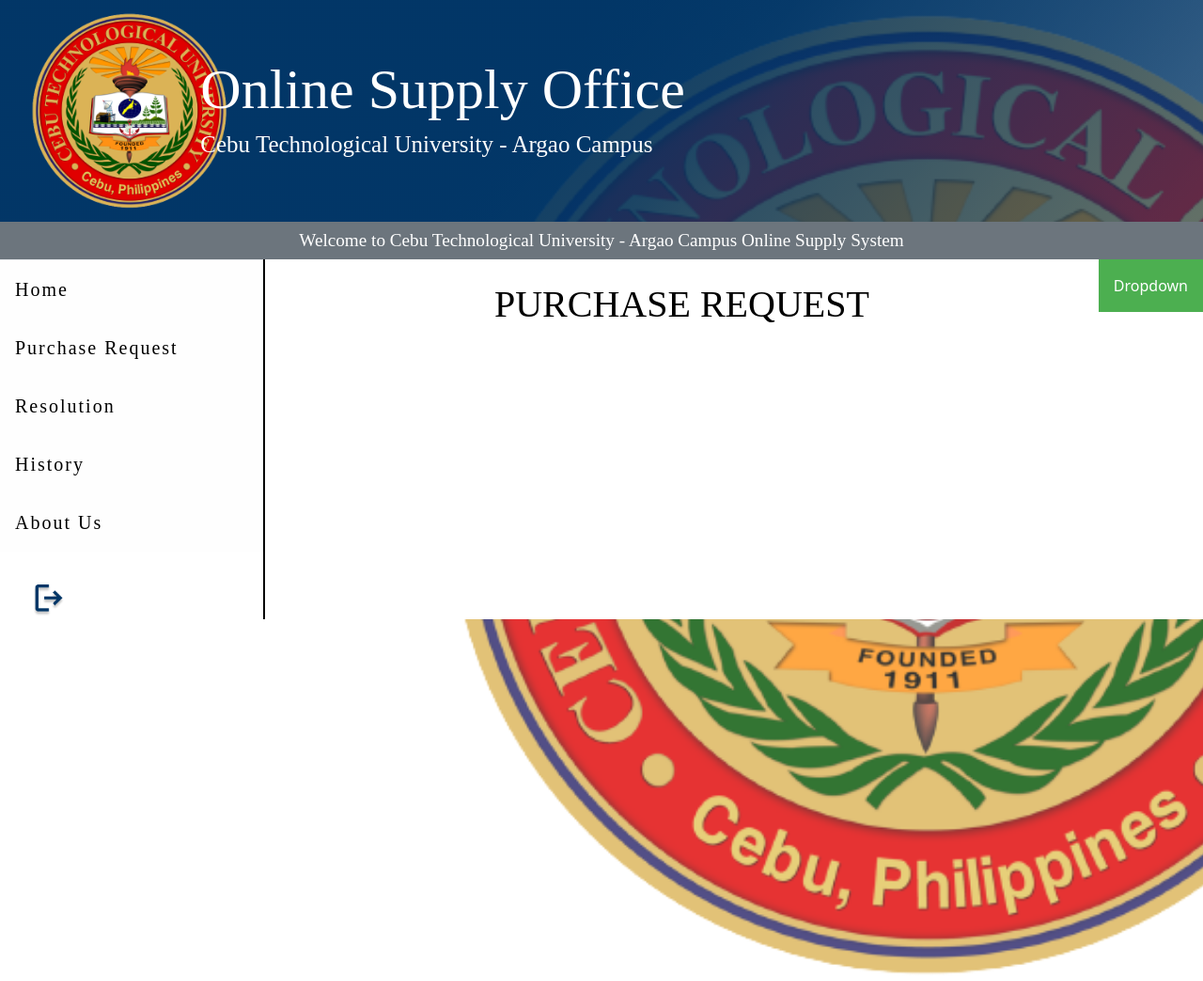
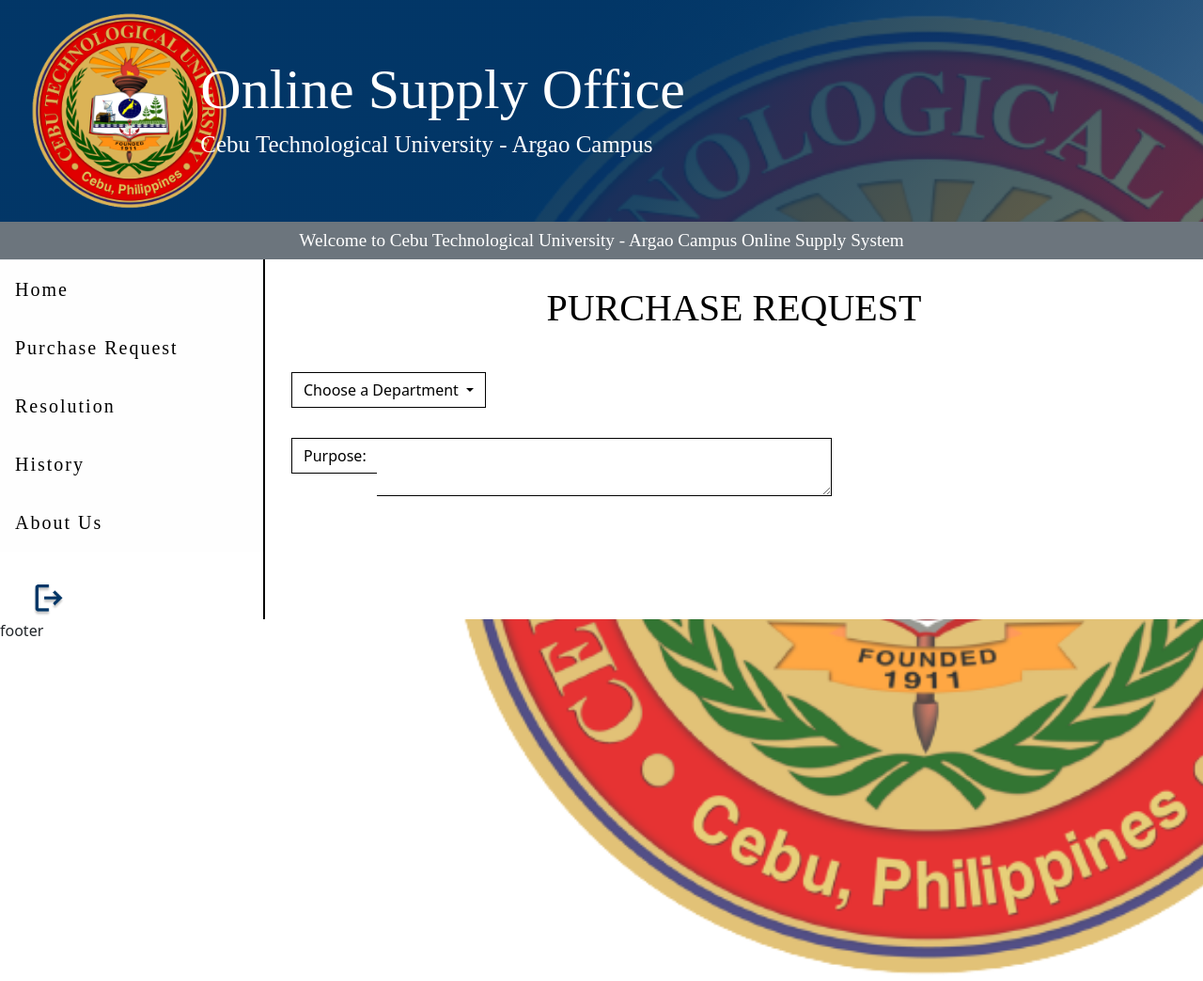
Before and after one commit to kristina0331/online_supply_system, a Django app: page /requester/ in a window 1280 px wide; the page is wider, and only the part inside the window is pictured. Shown: that part at 94% size. Run offline with Django 4.2, Linux system fonts and the light colour scheme; some libraries are stand-ins or nearby versions.

Commit message:
09-15-2023

```diff
--- a/accounts/static/css/main.css
+++ b/accounts/static/css/main.css
@@ -85,7 +85,6 @@
     font-weight: var(--bs-body-font-weight);
     color: var(--bs-body-color);
     text-align: var(--bs-body-text-align);
-    height: auto;
 
   }
   .navbar {
@@ -253,13 +252,16 @@
     .pr {
         font-size: 4opx;
         font-family: serif;
+        display: flex;
+        align-content: center;
     }
     .container {
         display: flex;
         color: #000;
         display: flex;
         align-content: center;
-        justify-content: center;
+        justify-content: space-evenly;
+        padding: 4px !important;
     }
     .arrow_img {
         height: 40px;
@@ -268,44 +270,106 @@
     }
 
     /* dropdown */
-    .dropbtn {
-      background-color: #4CAF50;
-      color: white;
-      padding: 16px;
-      font-size: 16px;
-      border: none;
-      cursor: pointer;
+   .dropdown {
+    padding-top: 2rem;
+    padding-left: 1rem;
+   }
+   .btn btn-secondary dropdown-toggle{
+    padding: 2rem;
+   }
+   .btn-secondary {
+    color: black;
+    border: 1px solid black;
+    border-radius: 0%;
+    background-color: transparent !important;
+  }
+  .dropdown-menu {
+    background-color: transparent !important;
+    transition: background-color 0.3s ease; /* Add a transition for background-color */
+  }
+
+  .dropdown-menu:hover {
+    background-color: transparent !important;
+  }
+
+  .dropdown-item {
+    color: black !important;
+    transition: color 0.3s ease; /* Add a transition for text color */
+    border: 1px solid black;
+    border-radius: 0%;
+    background-color:  #6C757D;
+  }
+
+  .dropdown-menu:hover .dropdown-item {
+    color: black !important;
+  }
+    /* end of dropdown */
+
+    /* form
+    .form-control {
+      display: table-caption;
+      border: 1px solid black;
+      height: auto;
+      width: 500px;
+      color: #000;
     }
+    .form-group {
+      margin-bottom: 1rem;
+      display: contents;
+      display: flex;
+      align-items: center;
+      align-content: space-between;
+      flex-wrap: wrap;
+      margin: 0;
+      padding-top: 2rem;
+       border: 2px solid black;
+  } */
+  .input-group{
+    padding-top: 2rem;
+      position: relative;
+      display: -ms-flexbox;
+      display: flex;
+      -ms-flex-wrap: wrap;
+      flex-wrap: wrap;
+      -ms-flex-align: stretch;
+      align-items: stretch;
+      width: 60%;
 
-    .dropdown {
-      position: relative;
-      display: inline-block;
-    }
+  }
+  .input-group>.custom-select:not(:first-child), .input-group>.form-control:not(:first-child) {
+    border-radius: 0%;
+    border: 1px solid black;
+    border-left: none !important;
+}
 
-    .dropdown-content {
-      display: none;
-      position: absolute;
-      background-color: #f9f9f9;
-      min-width: 160px;
-      box-shadow: 0px 8px 16px 0px rgba(0,0,0,0.2);
-      z-index: 1;
-    }
+.input-group>.input-group-append:last-child>.btn:not(:last-child):not(.dropdown-toggle), .input-group>.input-group-append:last-child>.input-group-text:not(:last-child), .input-group>.input-group-append:not(:last-child)>.btn, .input-group>.input-group-append:not(:last-child)>.input-group-text, .input-group>.input-group-prepend>.btn, .input-group>.input-group-prepend>.input-group-text {
+    border-top-left-radius: 0;
+    border-bottom-left-radius: 0;
+}
+.input-group>.input-group-prepend>.input-group-text {
+  border-top-right-radius: 0;
+  border-bottom-right-radius: 0;
+  border: 1px solid;
+  background-color: white;
+}
+.input-group-text {
+    display: -ms-flexbox;
+    display: flex;
+    -ms-flex-align: center;
+    align-items: center;
+    padding: 0.375rem 0.75rem;
+    margin-bottom: 0;
+    font-size: 1rem;
+    font-weight: 400;
+    line-height: 1.5;
+    color: black;
+    text-align: center;
+    white-space: nowrap;
+    background-color: #fff;
+    border: 1px solid #000;
+    border-radius: 0%;
+    border-right: none !important;
+}
+/* table start*/
 
-    .dropdown-content a {
-      color: black;
-      padding: 12px 16px;
-      text-decoration: none;
-      display: block;
-    }
-
-    .dropdown-content a:hover {background-color: #f1f1f1}
-
-    .dropdown:hover .dropdown-content {
-      display: block;
-    }
-
-    .dropdown:hover .dropbtn {
-      background-color: #3e8e41;
-    }
-    /* end of dropdown */
   }
--- a/accounts/templates/accounts/main.html
+++ b/accounts/templates/accounts/main.html
@@ -17,6 +17,9 @@
 
 
     {% endblock %}
+    <footer>
+        footer
+    </footer>
 </body>
 <script src="https://code.jquery.com/jquery-3.5.1.slim.min.js" integrity="sha384-DfXdz2htPH0lsSSs5nCTpuj/zy4C+OGpamoFVy38MVBnE+IbbVYUew+OrCXaRkfj" crossorigin="anonymous"></script>
 <script src="https://cdn.jsdelivr.net/npm/popper.js@1.16.1/dist/umd/popper.min.js" integrity="sha384-9/reFTGAW83EW2RDu2S0VKaIzap3H66lZH81PoYlFhbGU+6BZp6G7niu735Sk7lN" crossorigin="anonymous"></script>
--- a/accounts/templates/accounts/requester.html
+++ b/accounts/templates/accounts/requester.html
@@ -42,15 +42,26 @@
               <img class="arrow_img" src="{% static 'images/arrow_right.png' %}" alt="">
             </div>
           </div>
-          <div class="container">
-            <h1 class="pr text-center pt-4">PURCHASE REQUEST</h1>
-          </div>
-          <div class="dropdown">
-            <button class="dropbtn">Dropdown</button>
-            <div class="dropdown-content">
-            <a href="#">Link 1</a>
-            <a href="#">Link 2</a>
-            <a href="#">Link 3</a>
+          <div class="container-fluid">
+            <div class="container">
+              <h1 class="pr text-center pt-4">PURCHASE REQUEST</h1>
+            </div>
+            <div class="dropdown">
+              <button class="btn btn-secondary dropdown-toggle" type="button" id="dropdownMenuButton" data-toggle="dropdown" aria-haspopup="true" aria-expanded="false">
+                Choose a Department
+              </button>
+              <div class="dropdown-menu" aria-labelledby="dropdownMenuButton">
+                <a class="dropdown-item" href="#">Department 1</a>
+                <a class="dropdown-item" href="#">Department 2</a>
+                <a class="dropdown-item" href="#">Add a Department</a>
+              </div>
+              <div class="input-group">
+                <div class="input-group-prepend">
+                  <span class="input-group-text">Purpose:</span>
+                </div>
+                <textarea class="form-control" aria-label="With textarea"></textarea>
+              </div>
+
             </div>
           </div>
         </div>
```
